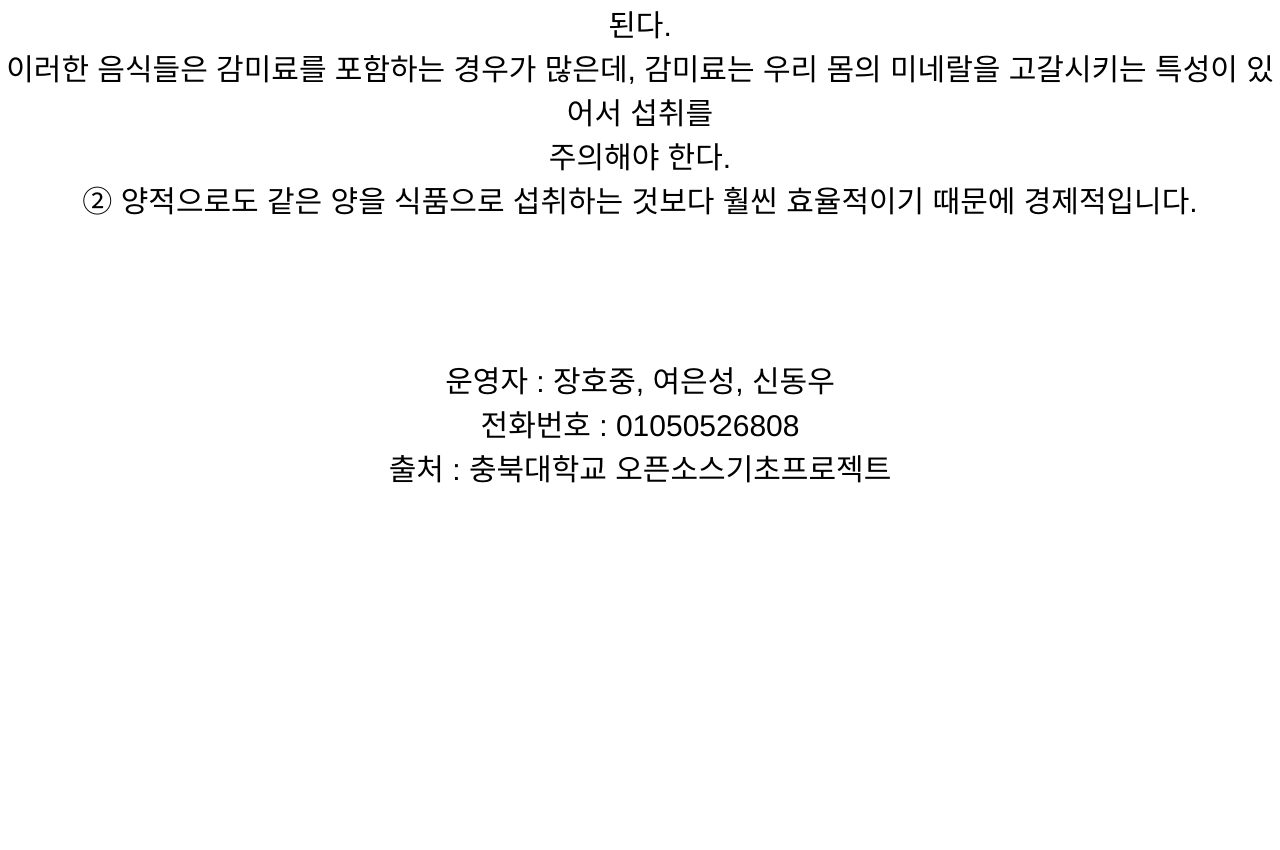
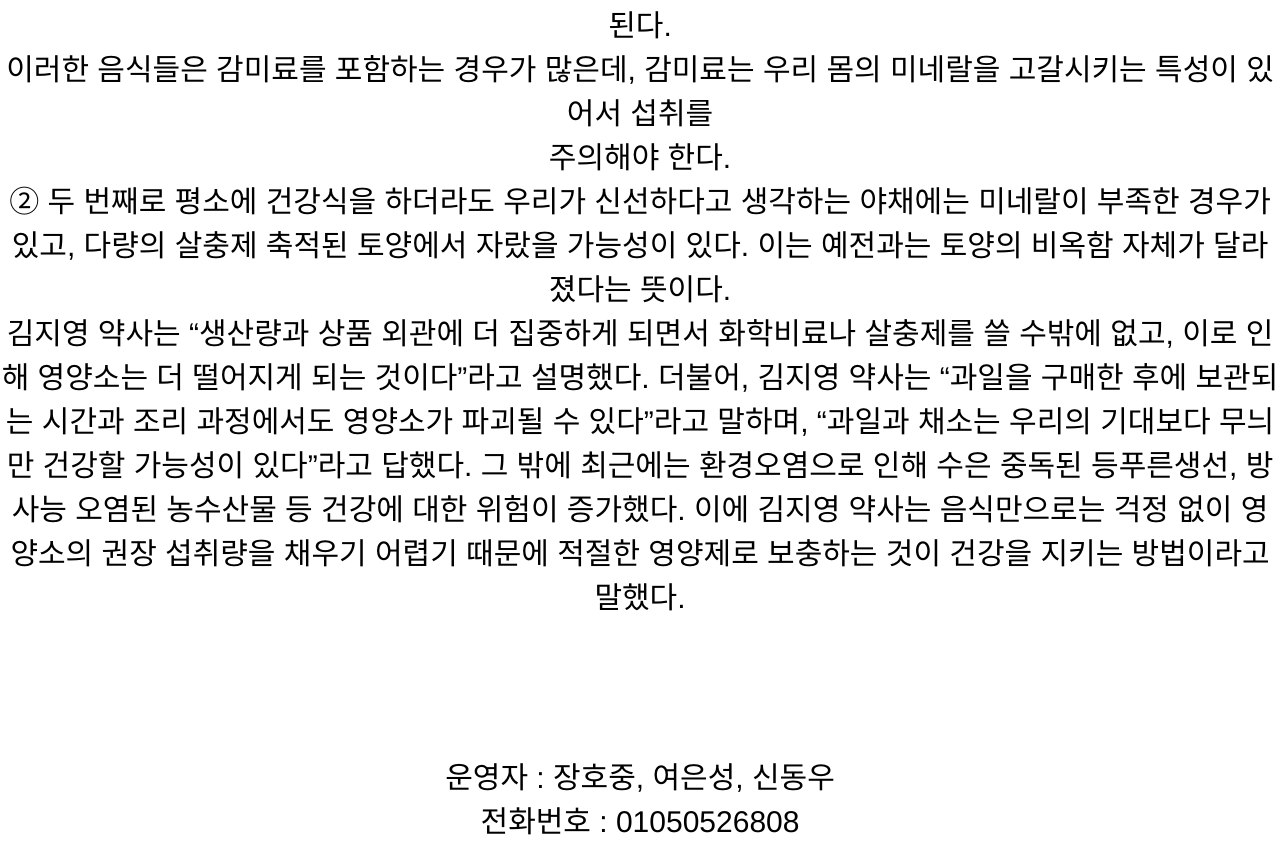
Before and after one commit to snsthqhr/opensauce, a Django app: template templates/pynuts/homepage_necessity.html in a window 1280 px wide. Shown: the part 305-1155 px from the top of the page. Before the commit the page ends 788 px from the top, so only its background shows below. Run offline with Django 3.2, Linux system fonts and the light colour scheme; the template is opened without the code that fills it, so the values that code supplies are empty.

Commit message:
necessity

```diff
--- a/templates/pynuts/homepage_necessity.html
+++ b/templates/pynuts/homepage_necessity.html
@@ -23,8 +23,8 @@
        <li>즐겨 먹는 경우에는 트랜스지방과 칼로리는 많지만, 비타민과 미네랄은 적어서 영양소 불균형이 생기게 된다.</li>
        <li>이러한 음식들은 감미료를 포함하는 경우가 많은데, 감미료는 우리 몸의 미네랄을 고갈시키는 특성이 있어서 섭취를</li>
        <li>주의해야 한다.</li>
-       <li> ② 양적으로도 같은 양을 식품으로 섭취하는 것보다 훨씬 효율적이기 때문에 경제적입니다.</li>
-
+       <li> ② 두 번째로 평소에 건강식을 하더라도 우리가 신선하다고 생각하는 야채에는 미네랄이 부족한 경우가 있고, 다량의 살충제 축적된 토양에서 자랐을 가능성이 있다. 이는 예전과는 토양의 비옥함 자체가 달라졌다는 뜻이다.</li>
+       <li>김지영 약사는 “생산량과 상품 외관에 더 집중하게 되면서 화학비료나 살충제를 쓸 수밖에 없고, 이로 인해 영양소는 더 떨어지게 되는 것이다”라고 설명했다. 더불어, 김지영 약사는 “과일을 구매한 후에 보관되는 시간과 조리 과정에서도 영양소가 파괴될 수 있다”라고 말하며, “과일과 채소는 우리의 기대보다 무늬만 건강할 가능성이 있다”라고 답했다. 그 밖에 최근에는 환경오염으로 인해 수은 중독된 등푸른생선, 방사능 오염된 농수산물 등 건강에 대한 위험이 증가했다. 이에 김지영 약사는 음식만으로는 걱정 없이 영양소의 권장 섭취량을 채우기 어렵기 때문에 적절한 영양제로 보충하는 것이 건강을 지키는 방법이라고 말했다.</li>
 
 
     <div classs="last">
```
